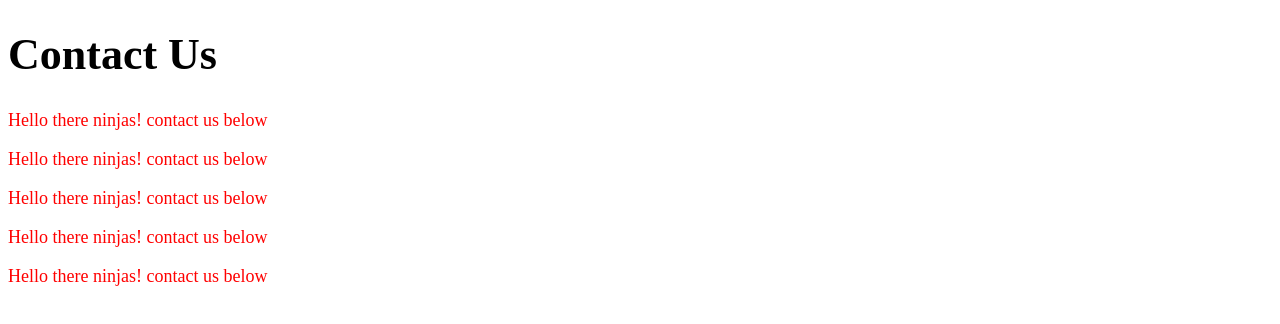
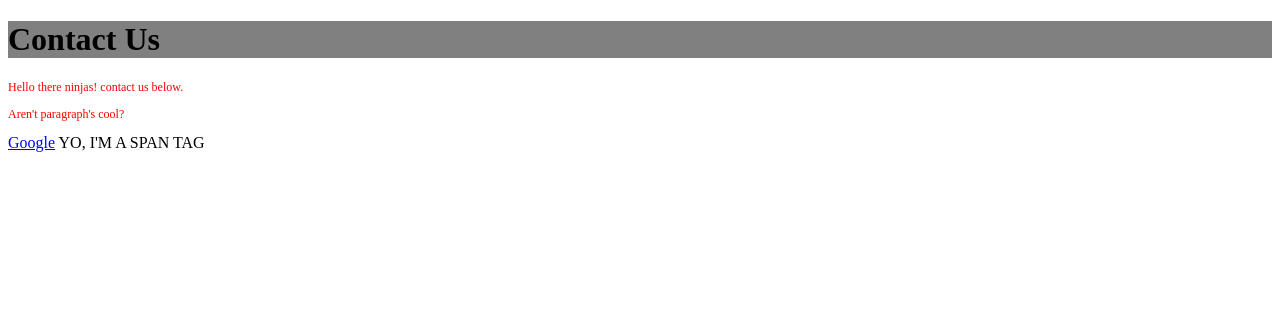
Before and after one commit to hxperl/css_tutorial, a plain HTML site: page contact.html in a window 1280 px wide. Drawn offline with Linux system fonts and the light colour scheme.

Commit message:
Targeting elements

```diff
--- a/contact.html
+++ b/contact.html
@@ -10,11 +10,12 @@
             <h1>Contact Us</h1>
         </div>
 
-        <p>Hello there ninjas! contact us below</p>
-        <p>Hello there ninjas! contact us below</p>
-        <p>Hello there ninjas! contact us below</p>
-        <p>Hello there ninjas! contact us below</p>
-        <p>Hello there ninjas! contact us below</p>
+        <p>Hello there ninjas! contact us below.</p>
+        <p>Aren't paragraph's cool?</p>
+
+        <a href="http://www.google.com">Google</a>
+
+        <span>Yo, I'm a span tag</span>
 
     </body>
 </html>
--- a/css/syntax.css
+++ b/css/syntax.css
@@ -1,17 +1,24 @@
 /* Style all p tags */
 
 p {
-    font-size: 18px;
+    font-size: 12px;
     color: red;
-
 }
 
-#header p {
-    font-size: 24px;
+a {
+    text-decoration: underline;
+    color: blue;
 }
 
-/* Style all header tags */
+span {
+    text-transform: uppercase;
+}
 
 h1 {
-    font-size: 44px;
+    font-size: 32px;
 }
+
+div {
+    width: 100%;
+    background-color: grey;
+}
```
Also changed, not shown: 1 other file.
